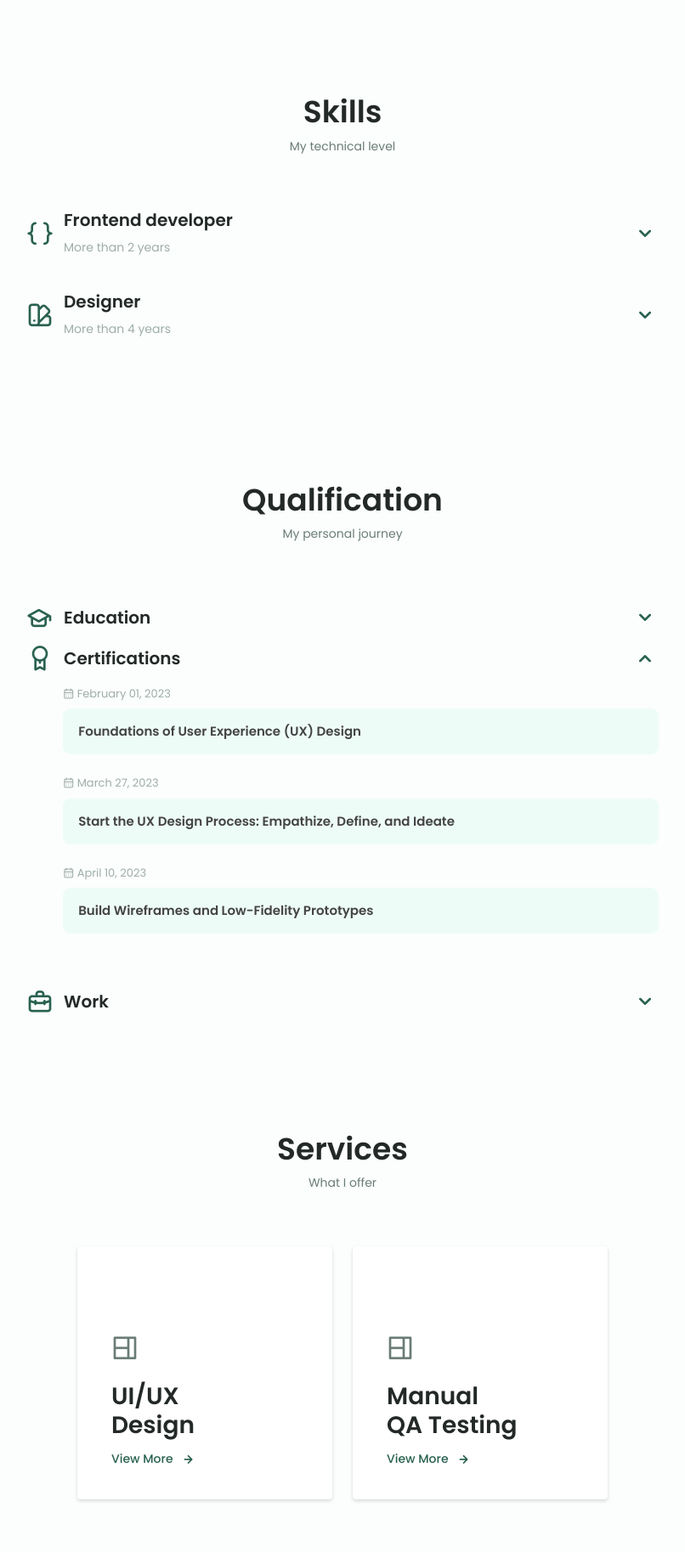
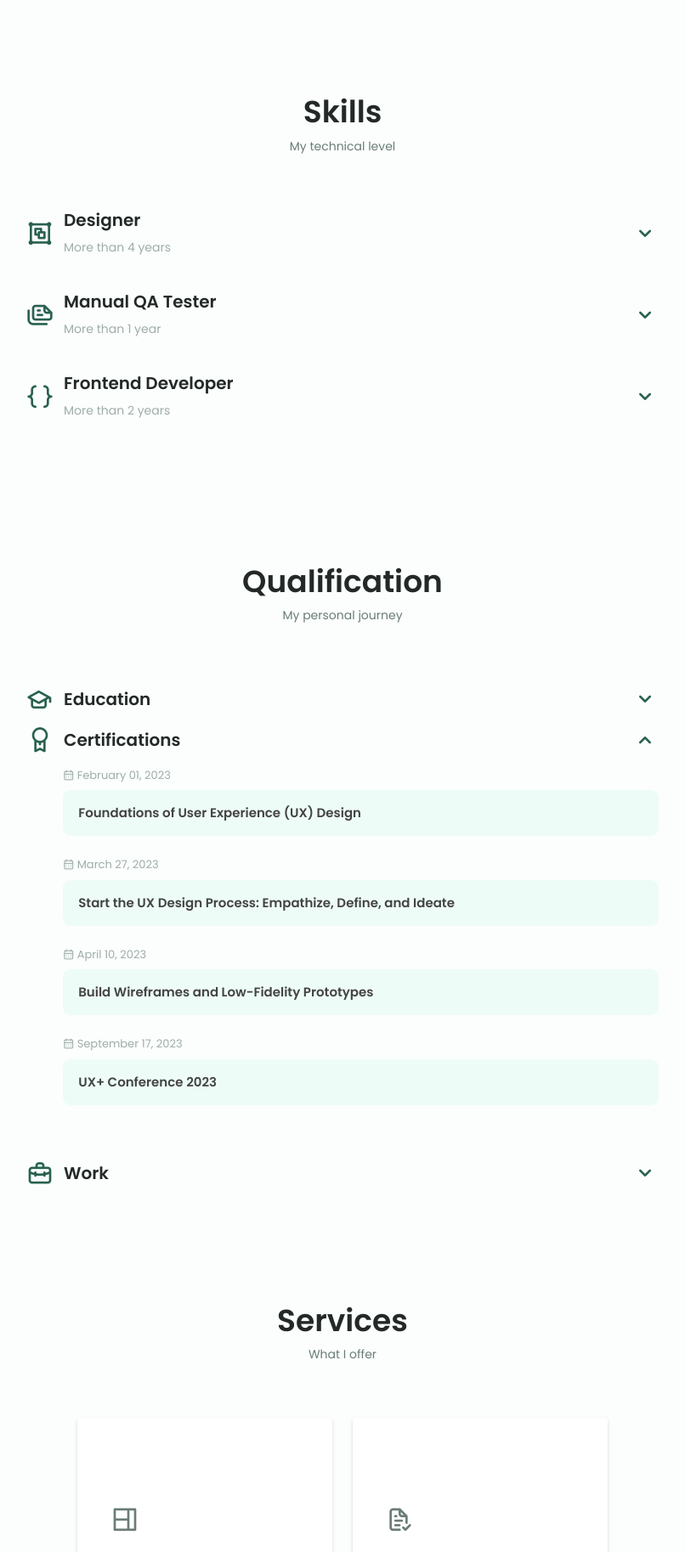
Before and after one commit to kithhhhh/Portfolio, a PHP site: page / in a window 1280 px wide. Shown: the part 1215-3042 px from the top of the page at 85% size, without its empty margins (237-1043 px from the left). Run offline with PHP 8.4, Linux system fonts and the light colour scheme.

Commit message:
Added certificates and updated designs

```diff
--- a/assets/css/style.css
+++ b/assets/css/style.css
@@ -526,10 +526,26 @@ img{
 	width: 90%;
 }
 .skills__canva{
-	width: 85%;
+	width: 90%;
 }
 .skills__photoshop{
+	width: 50%;
+}
+
+.skills__td{
+	width: 80%;
+}
+.skills__tc{
 	width: 70%;
+}
+.skills__dr{
+	width: 70%;
+}
+.skills__tel{
+	width: 80%;
+}
+.skills__um{
+	width: 80%;
 }
 
 .skills__close .skills__list{
--- a/index.html
+++ b/index.html
@@ -181,66 +181,10 @@
 
                 <div class="skills__container container grid">
                     <div>
-                        <!--==================== SKILL 1 ====================-->
-                        <div class="skills__content skills__close">
-                            <div class="skills__header">
-                                <i class="uil uil-brackets-curly skills__icon"></i>
-
-                                <div>
-                                    <h1 class="skills__title">Frontend developer</h1>
-                                    <span class="skills__subtitle">More than 2 years</span>
-                                </div>
-
-                                <i class="uil uil-angle-down skills__arrow"></i>
-                            </div>
-
-                            <div class="skills__list grid">
-                                <div class="skills__data">
-                                    <div class="skills__titles">
-                                        <h3 class="skills__name">HTML</h3>
-                                        <span class="skils__number">90%</span>
-                                    </div>
-                                    <div class="skills__bar">
-                                        <span class="skills__percentage skills__html"></span>
-                                    </div>
-                                </div>
-
-                                <div class="skills__data">
-                                    <div class="skills__titles">
-                                        <h3 class="skills__name">CSS</h3>
-                                        <span class="skils__number">90%</span>
-                                    </div>
-                                    <div class="skills__bar">
-                                        <span class="skills__percentage skills__css"></span>
-                                    </div>
-                                </div>
-
-                                <div class="skills__data">
-                                    <div class="skills__titles">
-                                        <h3 class="skills__name">JavaScript</h3>
-                                        <span class="skils__number">60%</span>
-                                    </div>
-                                    <div class="skills__bar">
-                                        <span class="skills__percentage skills__js"></span>
-                                    </div>
-                                </div>
-
-                                <div class="skills__data">
-                                    <div class="skills__titles">
-                                        <h3 class="skills__name">Bootstrap</h3>
-                                        <span class="skils__number">85%</span>
-                                    </div>
-                                    <div class="skills__bar">
-                                        <span class="skills__percentage skills__bts"></span>
-                                    </div>
-                                </div>
-                            </div>
-                        </div>
-
                         <!--==================== SKILL 2 ====================-->
                         <div class="skills__content skills__close">
                             <div class="skills__header">
-                                <i class="uil uil-swatchbook skills__icon"></i>
+                                <i class="uil uil-object-group skills__icon"></i>
 
                                 <div>
                                     <h1 class="skills__title">Designer</h1>
@@ -264,7 +208,7 @@
                                 <div class="skills__data">
                                     <div class="skills__titles">
                                         <h3 class="skills__name">Canva</h3>
-                                        <span class="skils__number">85%</span>
+                                        <span class="skils__number">90%</span>
                                     </div>
                                     <div class="skills__bar">
                                         <span class="skills__percentage skills__canva"></span>
@@ -278,6 +222,128 @@
                                     </div>
                                     <div class="skills__bar">
                                         <span class="skills__percentage skills__photoshop"></span>
+                                    </div>
+                                </div>
+                            </div>
+                        </div>
+
+                        <!--==================== SKILL 3 ====================-->
+                        <div class="skills__content skills__close">
+                            <div class="skills__header">
+                                <i class="uil uil-files-landscapes-alt skills__icon"></i>
+
+                                <div>
+                                    <h1 class="skills__title">Manual QA Tester</h1>
+                                    <span class="skills__subtitle">More than 1 year</span>
+                                </div>
+
+                                <i class="uil uil-angle-down skills__arrow"></i>
+                            </div>
+
+                            <div class="skills__list grid">
+                                <div class="skills__data">
+                                    <div class="skills__titles">
+                                        <h3 class="skills__name">Test Data</h3>
+                                        <span class="skils__number">80%</span>
+                                    </div>
+                                    <div class="skills__bar">
+                                        <span class="skills__percentage skills__td"></span>
+                                    </div>
+                                </div>
+
+                                <div class="skills__data">
+                                    <div class="skills__titles">
+                                        <h3 class="skills__name">Test Cases</h3>
+                                        <span class="skils__number">70%</span>
+                                    </div>
+                                    <div class="skills__bar">
+                                        <span class="skills__percentage skills__tc"></span>
+                                    </div>
+                                </div>
+
+                                <div class="skills__data">
+                                    <div class="skills__titles">
+                                        <h3 class="skills__name">Defect Reports</h3>
+                                        <span class="skils__number">70%</span>
+                                    </div>
+                                    <div class="skills__bar">
+                                        <span class="skills__percentage skills__dr"></span>
+                                    </div>
+                                </div>
+
+                                <div class="skills__data">
+                                    <div class="skills__titles">
+                                        <h3 class="skills__name">Test Execution Logs</h3>
+                                        <span class="skils__number">80%</span>
+                                    </div>
+                                    <div class="skills__bar">
+                                        <span class="skills__percentage skills__tel"></span>
+                                    </div>
+                                </div>
+
+                                <div class="skills__data">
+                                    <div class="skills__titles">
+                                        <h3 class="skills__name">User Manuals</h3>
+                                        <span class="skils__number">80%</span>
+                                    </div>
+                                    <div class="skills__bar">
+                                        <span class="skills__percentage skills__um"></span>
+                                    </div>
+                                </div>
+                            </div>
+                        </div>
+
+                        <!--==================== SKILL 1 ====================-->
+                        <div class="skills__content skills__close">
+                            <div class="skills__header">
+                                <i class="uil uil-brackets-curly skills__icon"></i>
+
+                                <div>
+                                    <h1 class="skills__title">Frontend Developer</h1>
+                                    <span class="skills__subtitle">More than 2 years</span>
+                                </div>
+
+                                <i class="uil uil-angle-down skills__arrow"></i>
+                            </div>
+
+                            <div class="skills__list grid">
+                                <div class="skills__data">
+                                    <div class="skills__titles">
+                                        <h3 class="skills__name">HTML</h3>
+                                        <span class="skils__number">70%</span>
+                                    </div>
+                                    <div class="skills__bar">
+                                        <span class="skills__percentage skills__html"></span>
+                                    </div>
+                                </div>
+
+                                <div class="skills__data">
+                                    <div class="skills__titles">
+                                        <h3 class="skills__name">CSS</h3>
+                                        <span class="skils__number">70%</span>
+                                    </div>
+                                    <div class="skills__bar">
+                                        <span class="skills__percentage skills__css"></span>
+                                    </div>
+                                </div>
+
+                                <div class="skills__data">
+                                    <div class="skills__titles">
+                                        <h3 class="skills__name">JavaScript</h3>
+                                        <span class="skils__number">40%</span>
+                                    </div>
+                                    <div class="skills__bar">
+                                        <span class="skills__percentage skills__js"></span>
+                                    </div>
+                                </div>
+
+                                <div class="skills__data">
+                                    <div class="skills__titles">
+                                        <h3 class="skills__name">Bootstrap</h3>
+                                        <span class="skils__number">70%</span>
+                                    </div>
+                                    <div class="skills__bar">
+                                        <span class="skills__percentage skills__bts"></span>
                                     </div>
                                 </div>
                             </div>
@@ -310,10 +376,10 @@
                                     <div>
                                         <div class="qualification__calendar">
                                             <i class="uil uil-calendar-alt"></i>
-                                            2018 - Current
+                                            2018 - 2022
                                         </div>
                                         <h3 class="qualification__title">Polytechnic University of the Philippines</h3>
-                                        <span class="qualification__subtitle">Computer Science, GPA 1.36 - 1.67</span>
+                                        <span class="qualification__subtitle">Computer Science, CumLaude</span>
                                     </div>
                                 </div>
 
@@ -435,6 +501,52 @@
                                                 </ul>
                                             </div>
                                             <a target="_blank" href="https://coursera.org/share/0e4db49c37422a09dc94dce6cbf17bbb"><img src="assets/img/Q3.jpg" alt=""></a>
+                                        </div>
+                                    </div>
+                                    <div class="py-2">
+                                        <div class="qualification__calendar pb-2">
+                                            <i class="uil uil-calendar-alt"></i>
+                                            September 17, 2023
+                                        </div>
+                                        <h3 class="qualification__title accordion">UX+ Conference 2023</h3>
+                                        <div class="qualification__column container grid panel">
+                                            <div class="mb-0 qualification__info">
+                                                <ul class="services__modal-services grid p-0">
+                                                    <li class="services__modal-service">
+                                                        <i class="uil uil-check-circle services__modal-icon"></i>
+                                                        <p class="mb-0">I learned the various archetypes that designers can evolve into and addresses common challenges in the process.</p>
+                                                    </li>
+                                                    <li class="services__modal-service">
+                                                        <i class="uil uil-check-circle services__modal-icon"></i>
+                                                        <p class="mb-0">I learned the various biases and their real-world applications, with an aim to design more inclusive and equitable products, services, and teams.</p>
+                                                    </li>
+                                                    <li class="services__modal-service">
+                                                        <i class="uil uil-check-circle services__modal-icon"></i>
+                                                        <p class="mb-0">I learned what a UX principle is with personal stories, how they can help me and how to write my own UX principles for my team.</p>
+                                                    </li>
+                                                    <li class="services__modal-service">
+                                                        <i class="uil uil-check-circle services__modal-icon"></i>
+                                                        <p class="mb-0">I learned the current practices and challenges in creating inclusive experiences.</p>
+                                                    </li>
+                                                    <li class="services__modal-service">
+                                                        <i class="uil uil-check-circle services__modal-icon"></i>
+                                                        <p class="mb-0">I learned a range of topics including career progression, AI in design, expectations from a product designer, the role of AI models like ChatGPT in design, product thinking.</p>
+                                                    </li>
+                                                    <li class="services__modal-service">
+                                                        <i class="uil uil-check-circle services__modal-icon"></i>
+                                                        <p class="mb-0">I learned the balance between aesthetics and usability in design.</p>
+                                                    </li>
+                                                    <li class="services__modal-service">
+                                                        <i class="uil uil-check-circle services__modal-icon"></i>
+                                                        <p class="mb-0">I learned the importance of accessibility, universal design, and open-source in driving personal and professional growth.</p>
+                                                    </li>
+                                                    <li class="services__modal-service">
+                                                        <i class="uil uil-check-circle services__modal-icon"></i>
+                                                        <p class="mb-0">I learned how to be a better role model, and a better designer for the next generation.</p>
+                                                    </li>
+                                                </ul>
+                                            </div>
+                                            <a target="_blank" href="https://coursera.org/share/fdbd3af893d172113db0ac0d511e3da8"><img src="assets/img/Q4.jpg" alt=""></a>
                                         </div>
                                     </div>
                                 </div>
@@ -577,7 +689,7 @@
                     <!--==================== SERVICE 3 ====================-->
                     <div class="services__content">
                         <div>
-                            <i class="uil uil-web-grid services__icon"></i>
+                            <i class="uil uil-file-check-alt services__icon"></i>
                             <h3 class="services__title">Manual <br> QA Testing</h3>
                         </div>
 
```
Also changed, not shown: assets/img/Q4.jpg (added).
